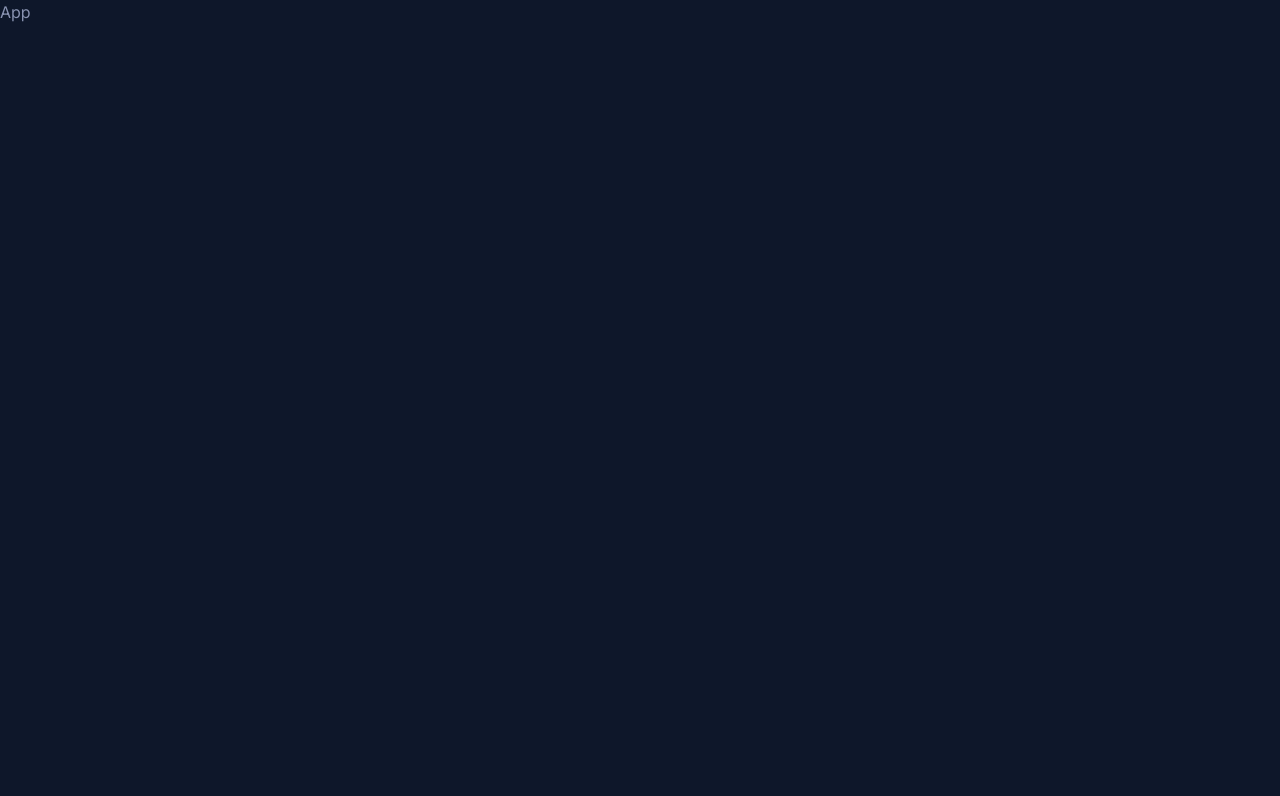
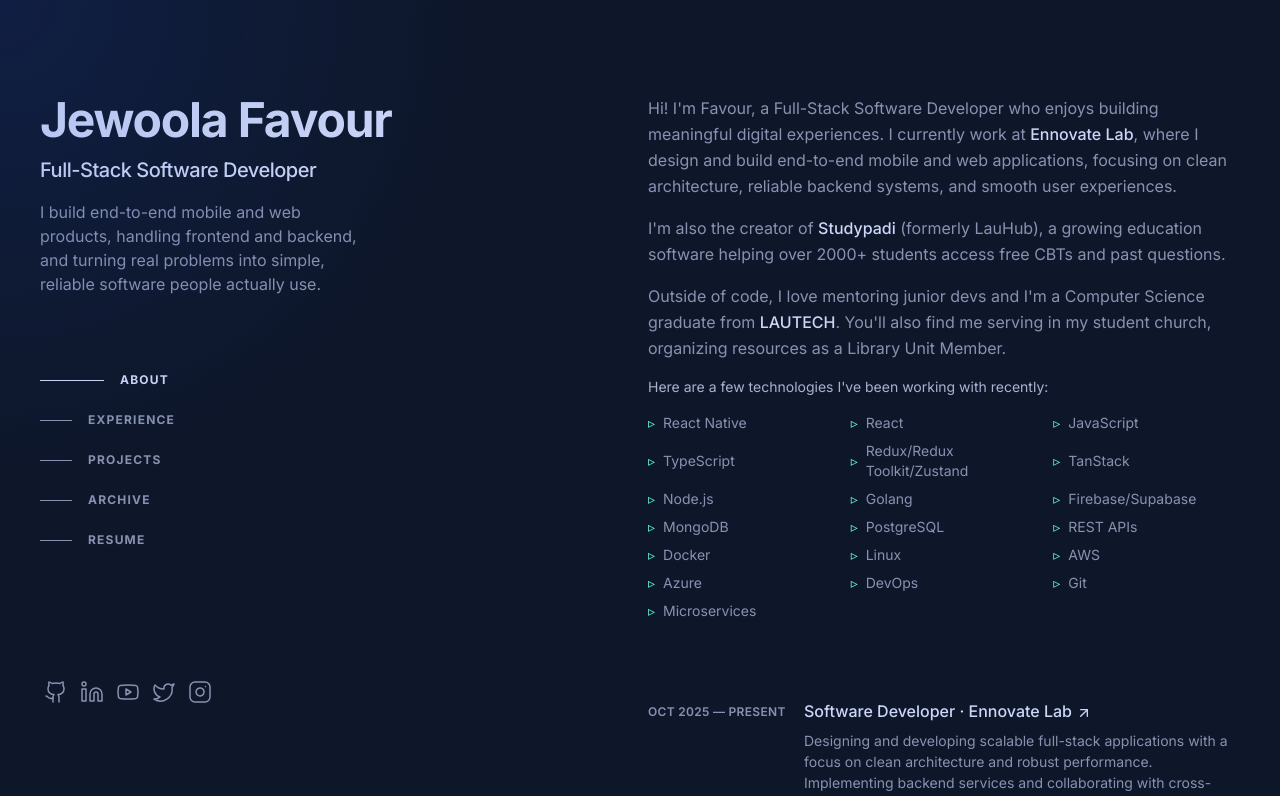
Before and after one commit to JEWOOLAFAVOUR/favour-portfolio-v1, a React (Vite) app: page / in a window 1280 px wide. Shown: the top 796 px of the page. Built offline with nearby package versions, Linux system fonts and the light colour scheme.

Commit message:
feat: added the landing page

```diff
--- a/src/App.tsx
+++ b/src/App.tsx
@@ -1,81 +1,75 @@
-import React from "react";
+import { useEffect, useState } from "react";
+import Navigation from "./components/Navigation";
+import About from "./components/sections/About";
+import Experience from "./components/sections/Experience";
+import Projects from "./components/sections/Projects";
+import type { MousePosition } from "./types";
 
-export default function App() {
-  return <div>App</div>;
+export default function App(): JSX.Element {
+  const [mousePosition, setMousePosition] = useState<MousePosition>({
+    x: 0,
+    y: 0,
+  });
+
+  useEffect(() => {
+    const handleMouseMove = (e: MouseEvent): void => {
+      setMousePosition({ x: e.clientX, y: e.clientY });
+    };
+
+    window.addEventListener("mousemove", handleMouseMove);
+    return () => window.removeEventListener("mousemove", handleMouseMove);
+  }, []);
+
+  return (
+    <div className="relative min-h-screen bg-navy antialiased selection:bg-teal/30 selection:text-teal">
+      {/* Mouse follower gradient */}
+      <div
+        className="pointer-events-none fixed inset-0 z-30 transition duration-300"
+        style={{
+          background: `radial-gradient(600px at ${mousePosition.x}px ${mousePosition.y}px, rgba(29, 78, 216, 0.15), transparent 80%)`,
+        }}
+      />
+
+      <div className="mx-auto min-h-screen max-w-screen-xl px-6 py-12 md:px-12 md:py-20 lg:px-10 lg:py-0">
+        <div className="lg:flex lg:justify-between lg:gap-4">
+          {/* Left Sidebar - Sticky Header */}
+          <Navigation />
+
+          {/* Right Content - Scrollable */}
+          <main id="content" className="pt-24 lg:w-1/2 lg:py-24">
+            <About />
+            <Experience />
+            <Projects />
+
+            {/* Footer */}
+            <footer className="max-w-md pb-16 text-sm text-slate sm:pb-0">
+              <p className="mb-4">
+                <a
+                  href="https://github.com/JEWOOLAFAVOUR/favour-portfolio-v1"
+                  target="_blank"
+                  rel="noopener noreferrer"
+                  className="font-medium text-slate-lightest hover:text-teal transition-colors"
+                >
+                  Designed & Built by Jewoola Favour
+                </a>
+              </p>
+              <p className="mb-4">
+                Inspired by{" "}
+                <a
+                  href="https://brittanychiang.com/"
+                  className="font-medium text-slate-lightest hover:text-teal"
+                  target="_blank"
+                  rel="noreferrer"
+                >
+                  Brittany Chiang
+                </a>
+              </p>
+
+              <p>© 2026 Jewoola Favour. All Rights Reserved.</p>
+            </footer>
+          </main>
+        </div>
+      </div>
+    </div>
+  );
 }
-
-// import { useEffect, useState } from "react";
-// import Navigation from "./components/Navigation";
-// import About from "./components/sections/About";
-// import Experience from "./components/sections/Experience";
-// import Projects from "./components/sections/Projects";
-// import type { MousePosition } from "./types";
-
-// export default function App(): JSX.Element {
-//   const [mousePosition, setMousePosition] = useState<MousePosition>({
-//     x: 0,
-//     y: 0,
-//   });
-
-//   useEffect(() => {
-//     const handleMouseMove = (e: MouseEvent): void => {
-//       setMousePosition({ x: e.clientX, y: e.clientY });
-//     };
-
-//     window.addEventListener("mousemove", handleMouseMove);
-//     return () => window.removeEventListener("mousemove", handleMouseMove);
-//   }, []);
-
-//   return (
-//     <div className="relative min-h-screen bg-navy antialiased selection:bg-teal/30 selection:text-teal">
-//       {/* Mouse follower gradient */}
-//       <div
-//         className="pointer-events-none fixed inset-0 z-30 transition duration-300"
-//         style={{
-//           background: `radial-gradient(600px at ${mousePosition.x}px ${mousePosition.y}px, rgba(29, 78, 216, 0.15), transparent 80%)`,
-//         }}
-//       />
-
-//       <div className="mx-auto min-h-screen max-w-screen-xl px-6 py-12 md:px-12 md:py-20 lg:px-10 lg:py-0">
-//         <div className="lg:flex lg:justify-between lg:gap-4">
-//           {/* Left Sidebar - Sticky Header */}
-//           <Navigation />
-
-//           {/* Right Content - Scrollable */}
-//           <main id="content" className="pt-24 lg:w-1/2 lg:py-24">
-//             <About />
-//             <Experience />
-//             <Projects />
-
-//             {/* Footer */}
-//             <footer className="max-w-md pb-16 text-sm text-slate sm:pb-0">
-//               <p className="mb-4">
-//                 <a
-//                   href="https://github.com/JEWOOLAFAVOUR/favour-portfolio-v1"
-//                   target="_blank"
-//                   rel="noopener noreferrer"
-//                   className="font-medium text-slate-lightest hover:text-teal transition-colors"
-//                 >
-//                   Designed & Built by Jewoola Favour
-//                 </a>
-//               </p>
-//               <p className="mb-4">
-//                 Inspired by{" "}
-//                 <a
-//                   href="https://brittanychiang.com/"
-//                   className="font-medium text-slate-lightest hover:text-teal"
-//                   target="_blank"
-//                   rel="noreferrer"
-//                 >
-//                   Brittany Chiang
-//                 </a>
-//               </p>
-
-//               <p>© 2026 Jewoola Favour. All Rights Reserved.</p>
-//             </footer>
-//           </main>
-//         </div>
-//       </div>
-//     </div>
-//   );
-// }
```
